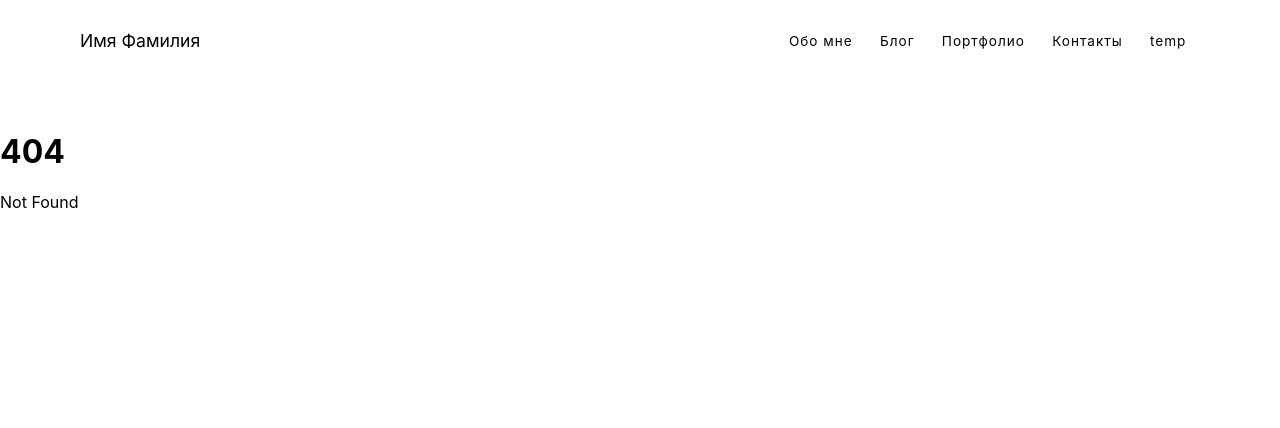
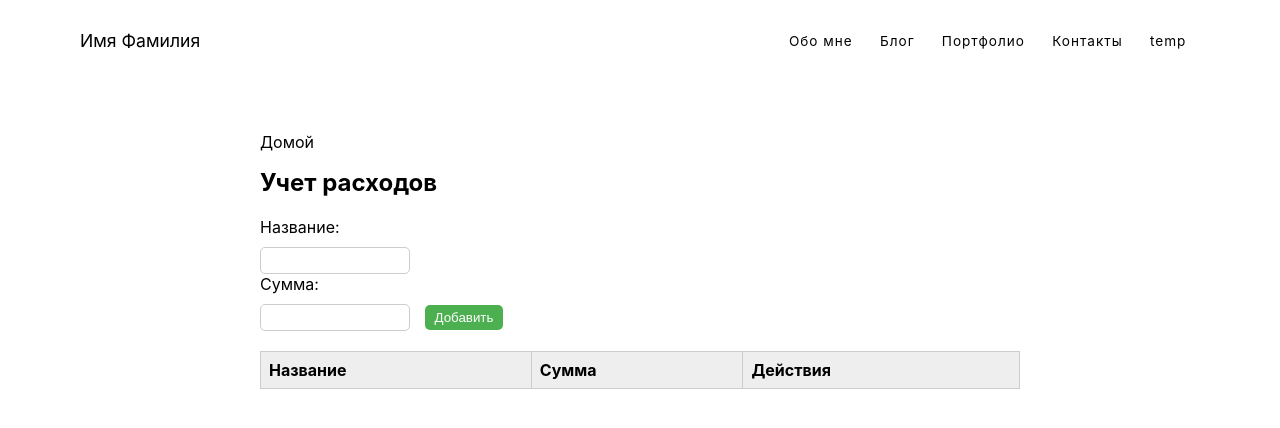
Before and after one commit to marmal2023/svelte-test, a SvelteKit app: page /project/apps/2 in a window 1280 px wide. Before the commit this address had no page. Shown: the top 428 px of the page. Built offline with nearby package versions, Linux system fonts and the light colour scheme.

Commit message:
добавили проект

```diff
--- /dev/null
+++ b/src/components/Icon.svelte
@@ -0,0 +1,18 @@
+<svg viewBox="0 0 24 24" class={$$props.class}>
+	{@html icon.path}
+</svg>
+
+<script>
+	export let name;
+	const icons = [
+		{
+			name: 'check-mark',
+			path: '<path d="M19.77 4.93l1.4 1.4L8.43 19.07l-5.6-5.6 1.4-1.4 4.2 4.2L19.77 4.93m0-2.83L8.43 13.44l-4.2-4.2L0 13.47l8.43 8.43L24 6.33 19.77 2.1z" fill="currentColor"></path>',
+		},
+		{
+			name: 'delete',
+			path: '<path d="M6 19c0 1.1.9 2 2 2h8c1.1 0 2-.9 2-2V7H6v12zM8 9h8v10H8V9zm7.5-5l-1-1h-5l-1 1H5v2h14V4h-3.5z" fill="currentColor"></path>',
+		},
+	];
+	let icon = icons.find((item) => item.name === name);
+</script>
--- /dev/null
+++ b/src/routes/project/+layout.svelte
@@ -0,0 +1,3 @@
+<div class="container">
+	<slot />
+</div>
--- a/src/routes/project/+page.svelte
+++ b/src/routes/project/+page.svelte
@@ -1,3 +1,49 @@
-<h1>Портфолио</h1>
+<svelte:head>
+	<title>Портфолио</title>
+</svelte:head>
 
-todo...
+<div class='container'>
+	<h1>Мои проекты</h1>
+	<div class='apps'>
+		{#each routes as page}
+			<div class='app'>
+				<h2>{page.title}</h2>
+				<p>{page.body}</p>
+				<p class='readmore'>
+					<a class='link' href={`/project/apps/${page.id}`}>
+						Читать далее
+					</a>
+				</p>
+			</div>
+		{/each}
+	</div>
+</div>
+
+<script>
+	import { routes } from './routes.js';
+</script>
+
+
+<style>
+    .container {
+      margin: 50px auto;
+      max-width: 800px;
+      padding: 0 20px;
+    }
+
+    .apps {
+      display: grid;
+      grid-template-columns: 1fr 1fr;
+      grid-gap: 20px;
+    }
+
+    .app {
+      border: 1px solid #ddd;
+      padding: 10px;
+      box-shadow: 0 0 10px #eee;
+    }
+
+    .link {
+      color: rgb(10, 10, 139);
+    }
+  </style>
--- /dev/null
+++ b/src/routes/project/apps/1/+layout.svelte
@@ -0,0 +1,12 @@
+<div class='container'>
+	<a href='/project'>Домой</a>
+	<slot/>
+</div>
+
+<style>
+    .container {
+        margin: 50px auto;
+        max-width: 800px;
+        padding: 0 20px;
+    }
+</style>
--- /dev/null
+++ b/src/routes/project/apps/1/+page.svelte
@@ -0,0 +1,175 @@
+<h1>My to-do list</h1>
+<main>
+    <form on:submit|preventDefault={add}>
+        <input bind:value={newItem} placeholder="Enter to-do" />
+        <button class="add-todo" on:click={add}><span>+</span></button>
+    </form>
+
+    <div class="todos">
+        {#each todoList as item, index}
+        <div class="todo" class:completed={item.completed}>
+            <span class="todo__text">{item.task}</span>
+            <div class="todo__buttons">
+                <button class="complete" on:click={() => complete(index)}>
+                    <Icon name="check-mark" />
+                </button>
+                <button class="delete" on:click={() => remove(index)}>
+                    <Icon name="delete" />
+                </button>
+            </div>
+        </div>
+        {/each}
+    </div>
+</main>
+
+<script>
+import Icon from '../../../../components/Icon.svelte'
+
+let newItem = "";
+let todoList = [];
+function add() {
+  if (newItem !== "") {
+    todoList = [
+      ...todoList,
+      {
+        task: newItem,
+        completed: false,
+      },
+    ];
+    newItem = "";
+  }
+}
+
+function remove(index) {
+    todoList.splice(index, 1);
+    todoList = todoList;
+  }
+
+function complete(index) {
+    todoList[index].completed = !todoList[index].completed;
+}
+</script>
+
+<style>
+    main {
+    display: flex;
+    flex-direction: column;
+    align-items: center;
+    min-height: 100%;
+    padding: 5vmin;
+    box-sizing: border-box;
+    background: antiquewhite;
+}
+
+form {
+    width: 100%;
+    max-width: 500px;
+    display: flex;
+    align-items: center;
+    margin-bottom: 1rem;
+	}
+
+input {
+    flex-grow: 1;
+    width: 0;
+    border: none;
+    border-bottom: 1px solid black;
+    background: transparent;
+    box-shadow: none;
+    font-size: 1.2rem;
+    margin: 0;
+    outline: none;
+}
+
+.todos {
+		width: 100%;
+		max-width: 500px;
+	}
+
+.todo {
+    display: flex;
+    padding: 20px;
+    border-radius: 20px;
+    box-shadow: 0 0 15px rgb(0 0 0 / 20%);
+    background-color: hsla(0, 0%, 100%, 0.2);
+    margin-top: 1rem;
+    font-size: 1.2rem;
+    justify-content: space-between;
+    align-items: center;
+}
+
+.todo__buttons {
+    display: flex;
+    align-items: center;
+    margin-left: 1rem;
+}
+
+.todo button {
+    width: 32px;
+    height: 32px;
+    padding: 4px;
+    margin: 0;
+    flex-shrink: 0;
+}
+
+h1 {
+    text-align: center;
+    font-size: 1.5rem;
+    margin: 2em 0;
+}
+
+
+button {
+		cursor: pointer;
+	}
+
+  	button.add-todo {
+		width: 2rem;
+		height: 2rem;
+		margin: 0;
+		background: transparent;
+		border: 1px solid black;
+		border-radius: 100%;
+		flex-shrink: 0;
+		margin-left: 1rem;
+		cursor: pointer;
+	}
+
+	button.add-todo span {
+		display: flex;
+		align-items: center;
+		justify-content: center;
+		line-height: 0;
+	}
+	h1 {
+		text-align: center;
+		font-size: 1.5rem;
+		margin: 2em 0;
+	}
+	button {
+		background-color: transparent;
+		border: none;
+	}
+
+	button.delete,
+	button.delete:hover {
+		color: brown;
+		transition: color 100ms ease-out;
+	}
+	button.complete,
+	button.complete:hover {
+		color: cadetblue;
+		transition: color 100ms ease-out;
+	}
+	.todo.completed {
+		color: slategray;
+	}
+
+	.todo.completed .todo__text {
+		text-decoration: line-through;
+	}
+
+	.todo.completed button {
+		color: silver;
+	}
+</style>
--- /dev/null
+++ b/src/routes/project/apps/2/+layout.svelte
@@ -0,0 +1,12 @@
+<div class='container'>
+    <a href='/project'>Домой</a>
+    <slot/>
+   </div>
+
+   <style>
+       .container {
+           margin: 50px auto;
+           max-width: 800px;
+           padding: 0 20px;
+       }
+   </style>
--- /dev/null
+++ b/src/routes/project/apps/2/+page.svelte
@@ -0,0 +1,91 @@
+<h1>Учет расходов</h1>
+
+<form on:submit|preventDefault={addExpense}>
+ <label for="name">Название:</label>
+ <input type="text" id="name" bind:value={newName} />
+ <label for="amount">Сумма:</label>
+ <input type="text" id="amount" bind:value={newAmount} />
+ <button type="submit">Добавить</button>
+</form>
+
+<table>
+ <thead>
+  <tr>
+   <th>Название</th>
+   <th>Сумма</th>
+   <th>Действия</th>
+  </tr>
+ </thead>
+ <tbody>
+  {#each expenses as expense, i}
+   <tr>
+    <td><div>{expense.name}</div> </td>
+    <td><div>{expense.amount}</div> </td>
+    <td><button on:click={() => deleteExpense(i)}>Удалить</button></td>
+   </tr>
+  {/each}
+ </tbody>
+</table>
+
+<script>
+ let expenses = [];
+
+ let newName = '';
+ let newAmount = '';
+
+ function addExpense() {
+  const obj = {
+   name: newName,
+   amount: parseInt(newAmount),
+  };
+  expenses.push(obj);
+  expenses = expenses;
+  newName = '';
+  newAmount = '';
+ }
+
+ function deleteExpense(index) {
+  expenses.splice(index, 1);
+  expenses = expenses;
+ }
+</script>
+
+<style>
+ label {
+  display: block;
+  margin-bottom: 10px;
+ }
+ input[type='text'] {
+  padding: 5px;
+  border: 1px solid #ccc;
+  border-radius: 5px;
+  margin-right: 10px;
+  width: 150px;
+ }
+ table {
+  margin-top: 20px;
+  border-collapse: collapse;
+  width: 100%;
+ }
+ th,
+ td {
+  border: 1px solid #ccc;
+  padding: 8px;
+  text-align: left;
+ }
+ th {
+  background-color: #eee;
+ }
+ button {
+  padding: 5px 10px;
+  background-color: #4caf50;
+  color: white;
+  border: none;
+  border-radius: 5px;
+  cursor: pointer;
+ }
+ h1 {
+  font-size: 24px;
+  margin-bottom: 20px;
+ }
+</style>
--- /dev/null
+++ b/src/routes/project/routes.js
@@ -0,0 +1,12 @@
+export const routes = [
+	{
+	 id: 1,
+	 title: 'TODO',
+	 body: 'Простое и удобное приложение для организации задач. С его помощью вы можете легко создавать, отслеживать и завершать свои ежедневные задачи.',
+	},
+	 {
+	 id: 2,
+	 title: 'Учет расходов',
+	 body: 'Приложения для ведения расходов с возможностью добавления и удаления расходов',
+	},
+   ];
```
